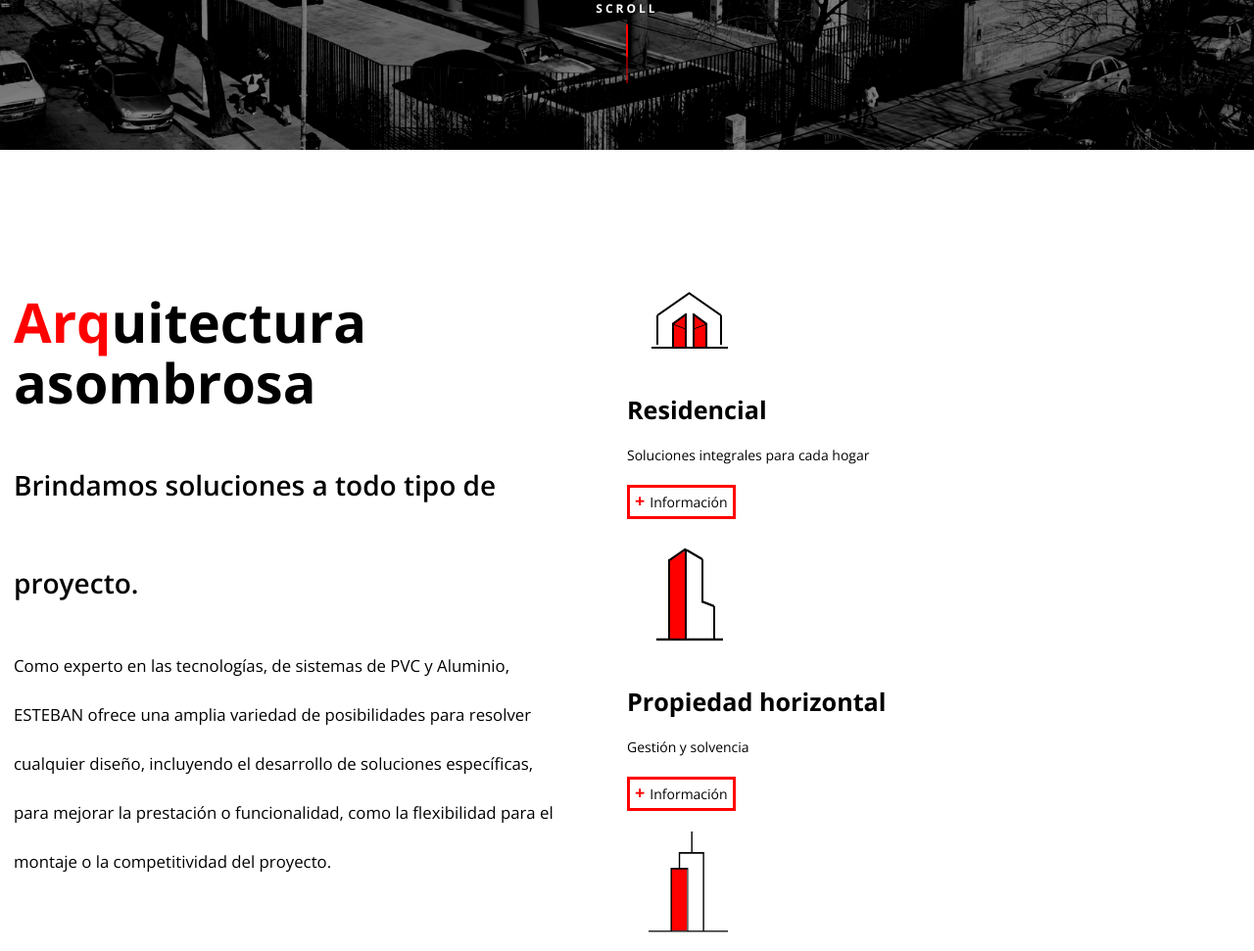
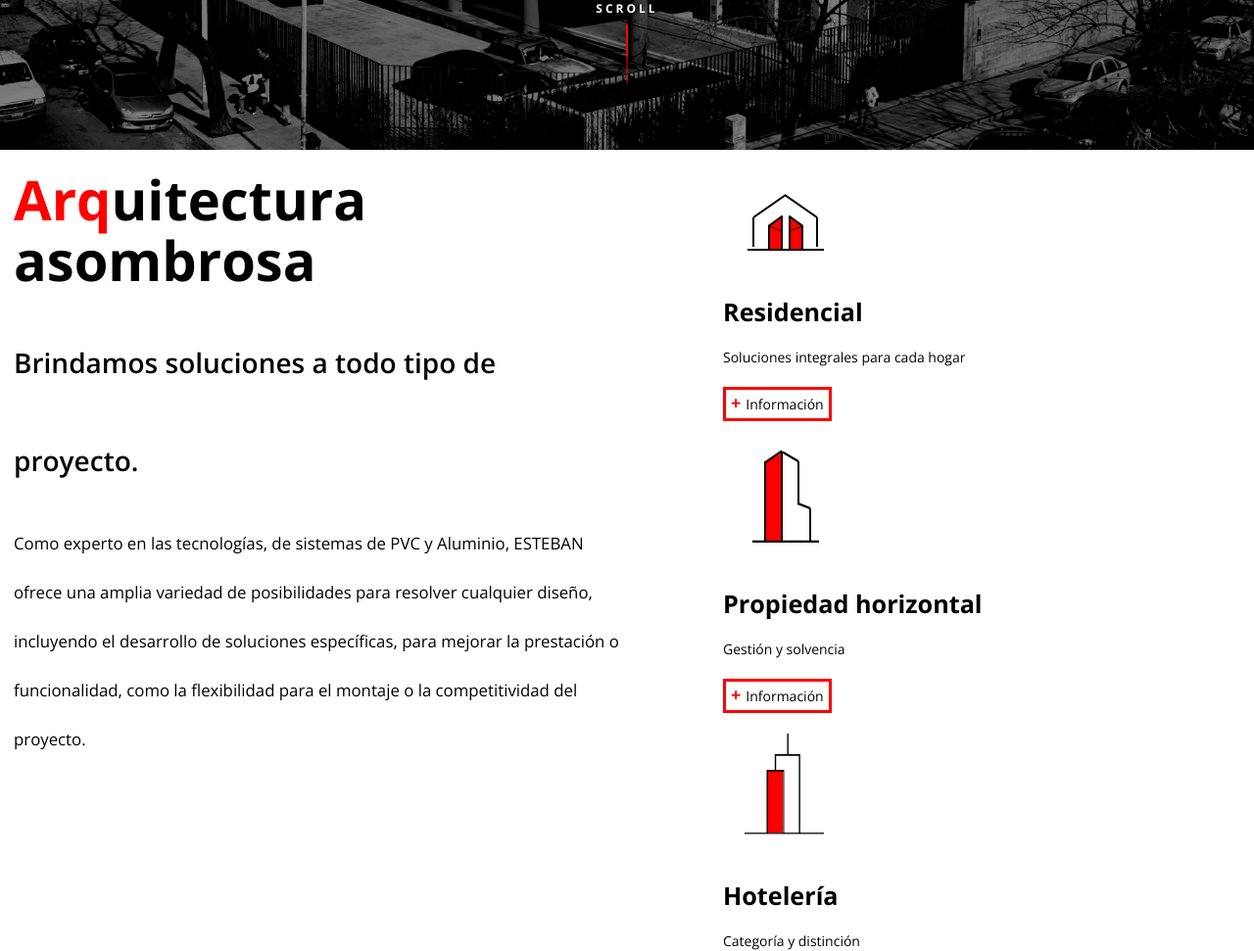
Before and after one commit to leomarsico89/DesignEsteban, a website: page public/index.html in a window 1280 px wide. Shown: the part 647-1618 px from the top of the page at 98% size. Drawn offline with nearby package versions, Linux system fonts and the light colour scheme.

Commit message:
commit flex

```diff
--- a/public/css/styles.css
+++ b/public/css/styles.css
@@ -42,6 +42,11 @@ body{
 
 p{color:black; }
 
+
+/*****************
+	GENERALES
+******************/
+
 .none{
 	display: none !important;
 }
@@ -51,9 +56,31 @@ p{color:black; }
 .sinMarginTop{margin-top:0!important;}
 .width1000{width:1000px!important;}
 .white{color:white!important; }
+.flex-row{
+	display: -webkit-box;
+  	display: -moz-box;
+  	display: -ms-flexbox;
+  	display: -webkit-flex;
+  	display: flex;
+  	-webkit-flex-flow: row wrap;
+  	justify-content: space-around;
+}
+
+.flex-row .flex50{
+	flex: 1 1 100%;
+	max-width: 50%;
+	max-height: 100%;
+}
+
+
+
 
 
 .contenido { width: 100%;position: absolute;text-align: center;left: 0;padding-left: 12%;padding-right: 12%;top: 42%;color:white;}
+
+
+
+
 
 
 /***********
@@ -165,6 +192,21 @@ header .nav input#hamburguer:checked ~ .nav_header{
 	padding-left: 1em;
 	padding-right: 1em;
 }
+
+
+/*****************************
+	Arquitectura asombrosa
+******************************/
+
+
+
+
+
+
+
+
+
+
 
 
 
--- a/public/index.html
+++ b/public/index.html
@@ -73,19 +73,18 @@
     <!-- Cuerpo de la Web -->
 	<div class="wrap">
 
-	    <div id="arquitectura" class="section">
-	        <div class="side-left">
+	    <div id="arquitectura" class="section flex-row">
+	        <div class="flex50">
 	            <h3><strong class="redColor">Arq</strong>uitectura asombrosa</h3><br>
 	            <p class="bajada">Brindamos soluciones a todo tipo de proyecto.</p>
 	            <p class="parrafo">Como experto en las tecnologías, de sistemas de PVC y Aluminio, ESTEBAN ofrece una amplia variedad de posibilidades para resolver cualquier diseño, incluyendo el desarrollo de soluciones específicas, para mejorar la prestación o funcionalidad, como la flexibilidad para el montaje o la competitividad del proyecto.</p>
 	        </div>
-	        <div class="side-right">
+	        <div class="flex50 flex-row">
 	            <article class="arquitect">
 	                <img src="img/residencial.png">
 	                <h4>Residencial</h4>
 	                <p>Soluciones integrales para cada hogar</p>
 	                <a href="#"><span>+</span>Información</a>
-
 	            </article>
 	            <article class="arquitect">
 	                <img src="img/horizontal.png">
@@ -93,7 +92,6 @@
 	                <p>Gestión y solvencia</p>
 	                <a href="#"><span>+</span>Información</a>
 	            </article>
-
 	            <article class="arquitect">
 	                <img src="img/hoteles.png">
 	                <h4>Hotelería</h4>
```
